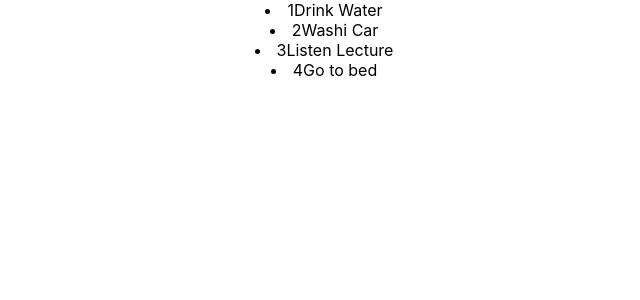
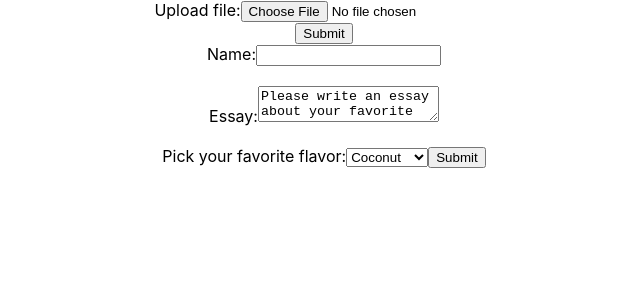
Before and after one commit to kwaegeo/my-app, a React (Create React App) app: page / in a window 1280 px wide. Shown: the top 300 px of the page, without its empty margins (316-956 px from the left). Built offline with nearby package versions, Linux system fonts and the light colour scheme.

Commit message:
2-10. Form

```diff
--- a/src/App.js
+++ b/src/App.js
@@ -1,6 +1,8 @@
 import './App.css';
+import ControlledComponent from './components/2-10 Form/ControlledComponent';
+import UncontrolledComponent from './components/2-10 Form/UncontrolledComponent';
 
-import List from './components/2-9 List/List';
+// import List from './components/2-9 List/List';
 // import Condition from './components/2-8 ConditionalRendering/Condition';
 // import Event from './components/2-7 Event/Event';
 // import ClassComponent2 from './components/2-6 LifeCycle/ClassComponent';
@@ -12,8 +14,10 @@
 function App() {
   return (
     <div className="App">
+      <UncontrolledComponent />
+      <ControlledComponent />
 
-      <List />
+      {/* <List /> */}
       {/* <Condition /> */}
       {/* <Event /> */}
       {/* <ClassComponent2 />
--- /dev/null
+++ b/src/components/2-10 Form/ControlledComponent.jsx
@@ -0,0 +1,61 @@
+import React, {useState} from 'react'
+
+export default function ControlledComponent() {
+
+    const [name, setName] = useState("");
+    const [flavor, setFlavor] = useState("coconut");
+    const [essay, setEssay] = useState("Please write an essay about your favorite DOM element.");
+
+    function handleChange(event) {
+
+        const name = event.target.name;
+        if(name === 'name'){
+            setName(event.target.value);
+        }
+        if(name === 'essay'){
+            setEssay(event.target.value);
+        }
+        if(name === 'flavor'){
+            setFlavor(event.target.value);
+        }
+
+    }
+
+    function handleSubmit(event) {
+        alert(`name: ${name}, essay: ${essay}, flavor: ${flavor}`);
+        event.preventDefault();
+    }
+
+    return (
+
+
+        <form onSubmit={handleSubmit}>
+            <label>
+                Name:
+                <input type="text" name="name" value={name} onChange={handleChange} />
+            </label>
+            <br />
+            <br />
+
+            <label>
+                Essay:
+                <textarea name="essay" value={essay} onChange={handleChange} />
+            </label>
+
+
+            <br />
+            <br />
+            <label>
+                Pick your favorite flavor:
+                <select name="flavor" value={flavor} onChange={handleChange}>
+                    <option value="grapefruit">Grapefruit</option>
+                    <option value="lime">Lime</option>
+                    <option value="coconut">Coconut</option>
+                    <option value="mango">Mango</option>
+                </select>
+            </label>
+
+            <input type="submit" value="Submit" />
+        </form>
+    )
+}
--- /dev/null
+++ b/src/components/2-10 Form/UncontrolledComponent.jsx
@@ -0,0 +1,26 @@
+import React, {useRef} from 'react'
+
+export default function UncontrolledComponent() {
+
+    const fileInputRef = useRef(null);
+
+    function handleSubmit(event) {
+        event.preventDefault();
+        alert(
+            `Selected file - ${fileInputRef.current.files[0].name}`
+        );
+    }
+
+    return (
+        <form onSubmit={handleSubmit}>
+            <label>
+                Upload file:
+                <input type="file" ref={fileInputRef} />
+            </label>
+            <br />
+            <button type="submit">Submit</button>
+        </form>
+
+    )
+
+}
```
